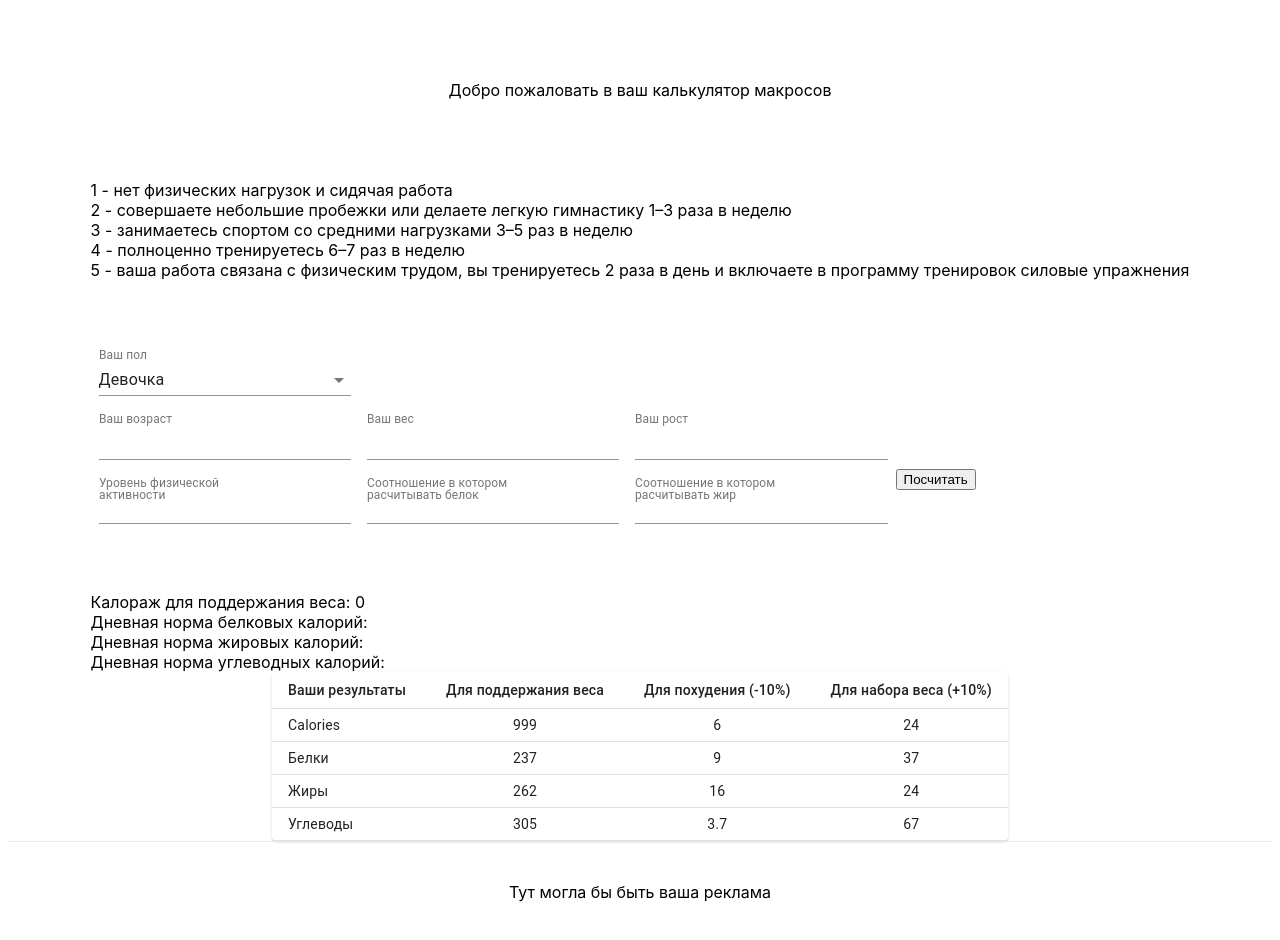
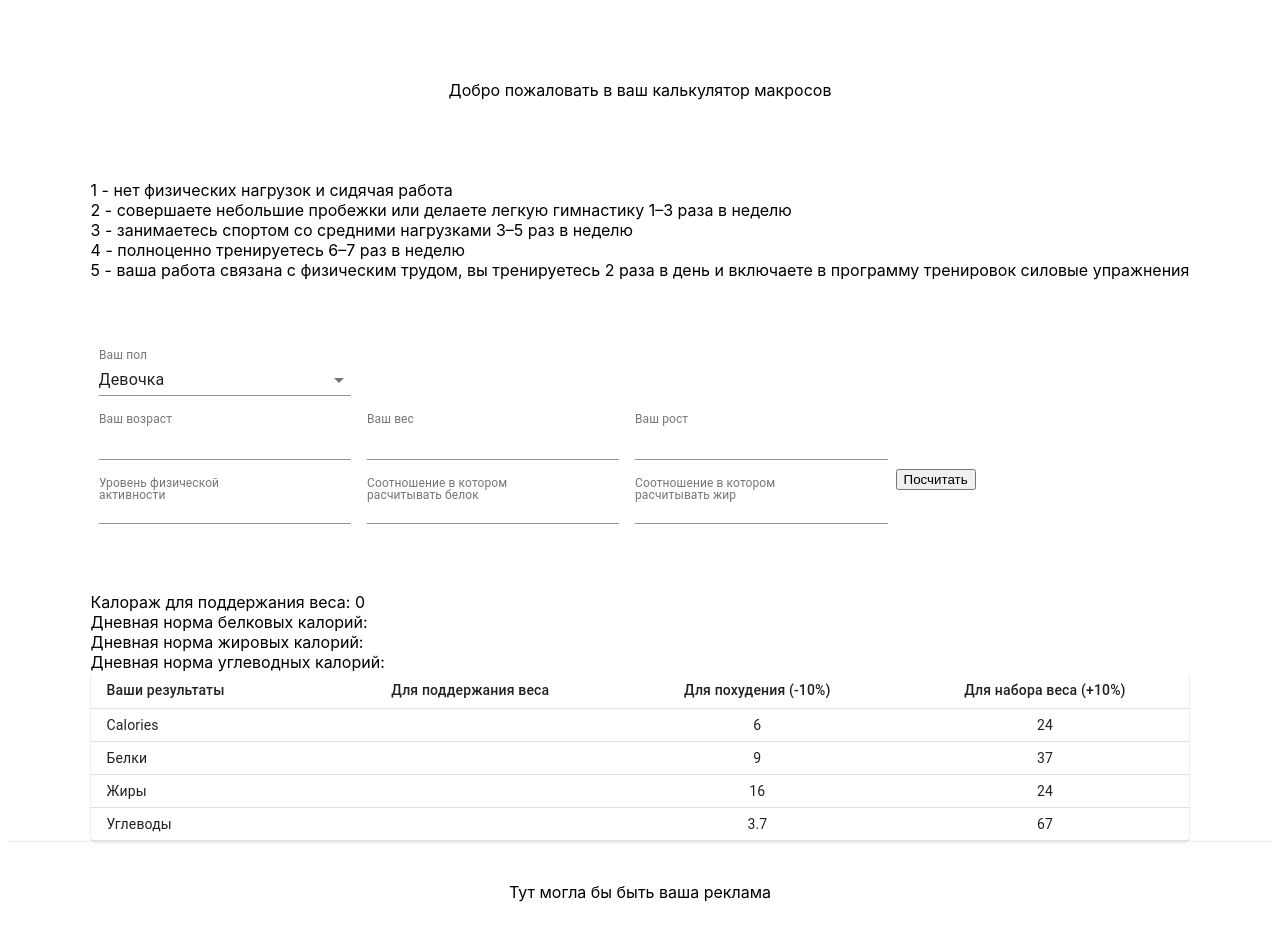
Before and after one commit to Serhazor/macro_calc_en, a Next.js app: page / in a window 1280 px wide. Built offline with nearby package versions, Linux system fonts and the light colour scheme.

Commit message:
adding latest changes

```diff
--- a/pages/components/demo.js
+++ b/pages/components/demo.js
@@ -2,8 +2,18 @@ import React, { useState } from "react";
 import TextField from "@material-ui/core/TextField";
 import { makeStyles } from "@material-ui/core/styles";
 import MenuItem from "@material-ui/core/MenuItem";
+import Table from '@material-ui/core/Table';
+import TableBody from '@material-ui/core/TableBody';
+import TableCell from '@material-ui/core/TableCell';
+import TableContainer from '@material-ui/core/TableContainer';
+import TableHead from '@material-ui/core/TableHead';
+import TableRow from '@material-ui/core/TableRow';
+import Paper from '@material-ui/core/Paper';
 
 const useStyles = makeStyles((theme) => ({
+  table: {
+    minWidth: 650,
+  },
   root: {
     "& .MuiTextField-root": {
       margin: theme.spacing(1),
@@ -11,6 +21,7 @@ const useStyles = makeStyles((theme) => ({
     }
   }
 }));
+
 
 export default function FormPropsTextFields() {
   const classes = useStyles();
@@ -223,8 +234,54 @@ export default function FormPropsTextFields() {
       <div>
       Дневная норма углеводных калорий: {carbCal}
       </div>
+
+      <div>
+        <DenseTable/>
+      </div>
     </form>
 
 
   );
 }
+
+function createData(name, calories, fat, carbs) {
+  return { name, calories, fat, carbs};
+}
+
+const rows = [
+  createData('Calories', FormPropsTextFields.maintainingWeigthCalories, 6.0, 24, 4.0),
+  createData('Белки', FormPropsTextFields.proCal, 9.0, 37, 4.3),
+  createData('Жиры', FormPropsTextFields.fatCal, 16.0, 24, 6.0),
+  createData('Углеводы', FormPropsTextFields.carbCal, 3.7, 67, 4.3),
+];
+
+export function DenseTable() {
+  const classes = useStyles();
+
+  return (
+    <TableContainer component={Paper}>
+      <Table className={classes.table} size="small" aria-label="a dense table">
+        <TableHead>
+          <TableRow>
+            <TableCell>Ваши результаты</TableCell>
+            <TableCell align="center">Для поддержания веса</TableCell>
+            <TableCell align="center">Для похудения&nbsp;(-10%)</TableCell>
+            <TableCell align="center">Для набора веса&nbsp;(+10%)</TableCell>
+          </TableRow>
+        </TableHead>
+        <TableBody>
+          {rows.map((row) => (
+            <TableRow key={row.name}>
+              <TableCell component="th" scope="row">
+                {row.name}
+              </TableCell>
+              <TableCell align="center">{row.calories}</TableCell>
+              <TableCell align="center">{row.fat}</TableCell>
+              <TableCell align="center">{row.carbs}</TableCell>
+            </TableRow>
+          ))}
+        </TableBody>
+      </Table>
+    </TableContainer>
+  );
+}
--- a/pages/components/results.js
+++ /dev/null
@@ -1,57 +0,0 @@
-import React from 'react';
-import { makeStyles } from '@material-ui/core/styles';
-import Table from '@material-ui/core/Table';
-import TableBody from '@material-ui/core/TableBody';
-import TableCell from '@material-ui/core/TableCell';
-import TableContainer from '@material-ui/core/TableContainer';
-import TableHead from '@material-ui/core/TableHead';
-import TableRow from '@material-ui/core/TableRow';
-import Paper from '@material-ui/core/Paper';
-
-const useStyles = makeStyles({
-  table: {
-    minWidth: 650,
-  },
-});
-
-function createData(name, calories, fat, carbs) {
-  return { name, calories, fat, carbs};
-}
-
-const rows = [
-  createData('Calories', 999, 6.0, 24, 4.0),
-  createData('Белки', 237, 9.0, 37, 4.3),
-  createData('Жиры', 262, 16.0, 24, 6.0),
-  createData('Углеводы', 305, 3.7, 67, 4.3),
-];
-
-export default function DenseTable() {
-  const classes = useStyles();
-
-  return (
-    <TableContainer component={Paper}>
-      <Table className={classes.table} size="small" aria-label="a dense table">
-        <TableHead>
-          <TableRow>
-            <TableCell>Ваши результаты</TableCell>
-            <TableCell align="center">Для поддержания веса</TableCell>
-            <TableCell align="center">Для похудения&nbsp;(-10%)</TableCell>
-            <TableCell align="center">Для набора веса&nbsp;(+10%)</TableCell>
-          </TableRow>
-        </TableHead>
-        <TableBody>
-          {rows.map((row) => (
-            <TableRow key={row.name}>
-              <TableCell component="th" scope="row">
-                {row.name}
-              </TableCell>
-              <TableCell align="center">{row.calories}</TableCell>
-              <TableCell align="center">{row.fat}</TableCell>
-              <TableCell align="center">{row.carbs}</TableCell>
-            </TableRow>
-          ))}
-        </TableBody>
-      </Table>
-    </TableContainer>
-  );
-}
--- a/pages/index.js
+++ b/pages/index.js
@@ -3,7 +3,7 @@ import styles from '../styles/Home.module.css'
 import React from 'react';
 import ReactDOM from 'react-dom';
 import Demo from './components/demo';
-import Results from './components/results';
+
 
 
 export default function Home() {
@@ -18,9 +18,6 @@ export default function Home() {
        <div>Добро пожаловать в ваш калькулятор макросов</div>
       </main>
       <Demo/>
-    <div>
-      <Results/>
-    </div>
 
 
       <footer className={styles.footer}>
```
